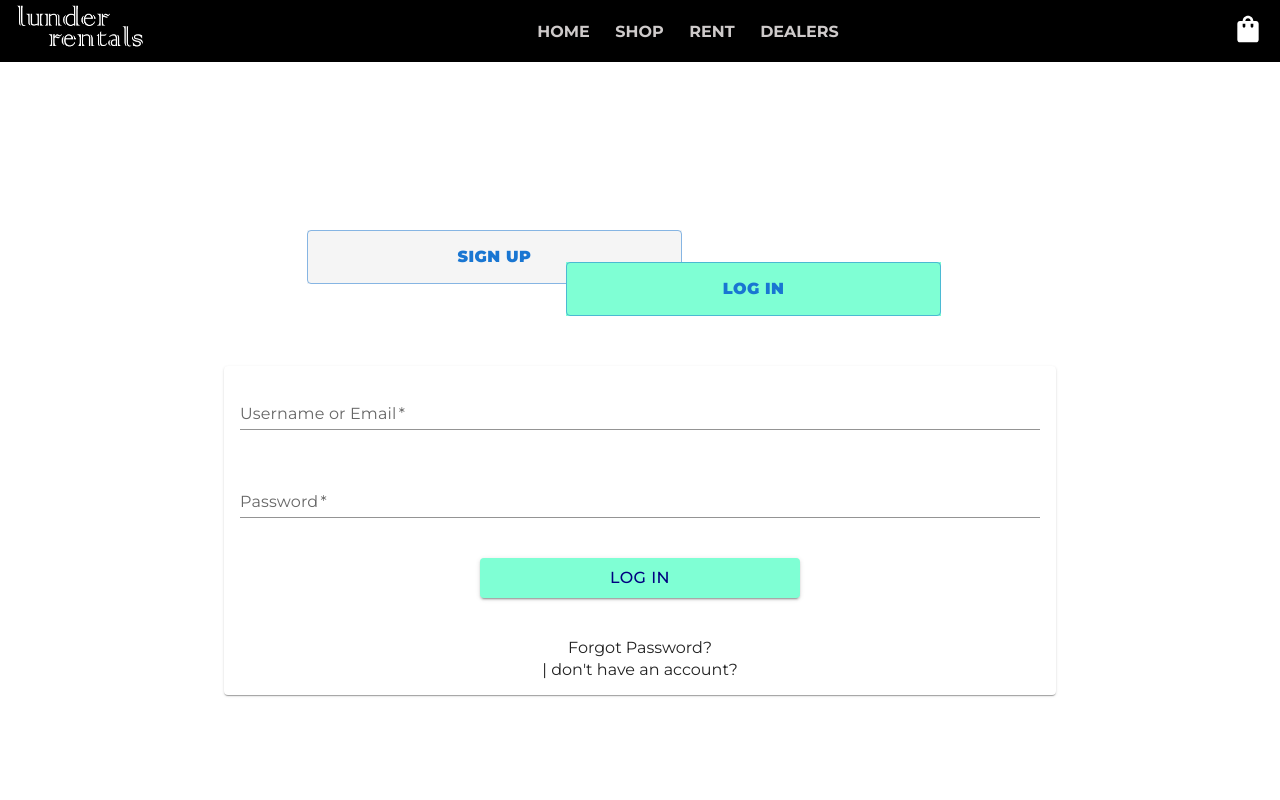
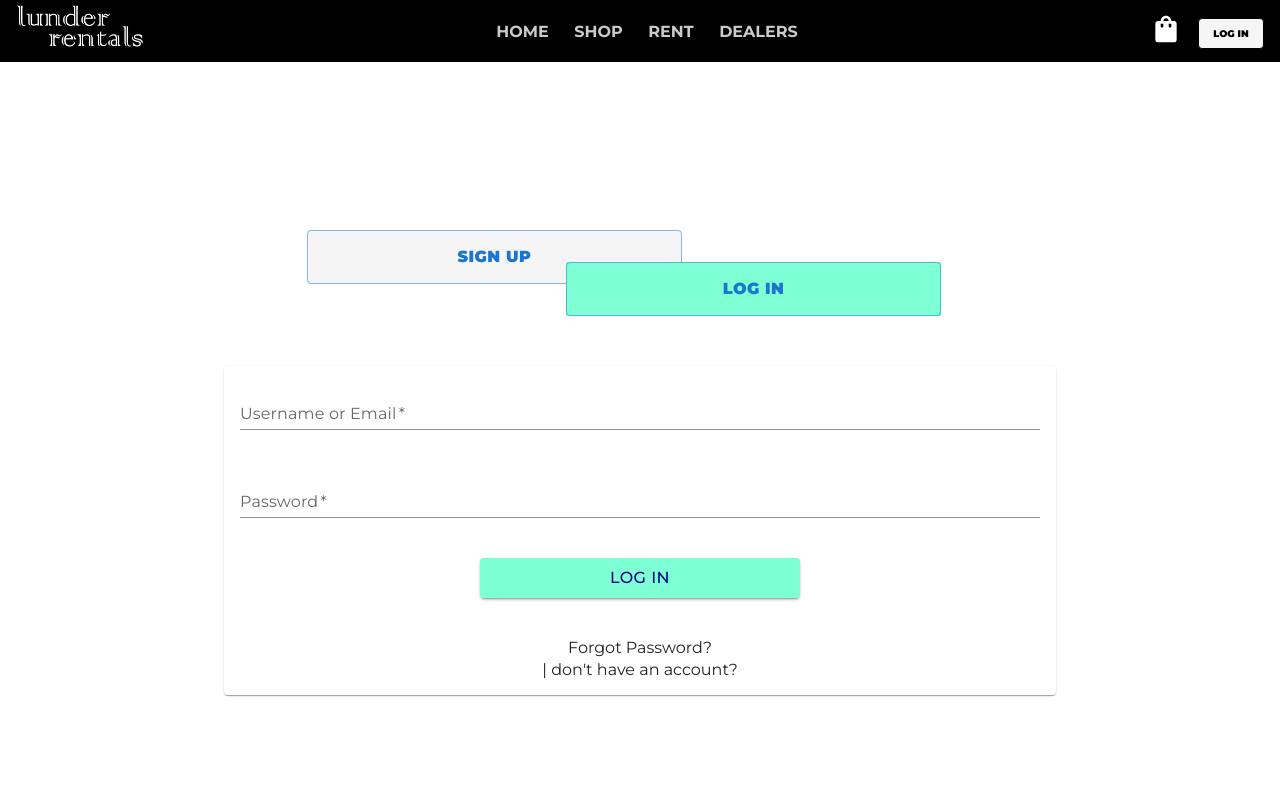
Before and after one commit to dhani-el/LunderRentals-2.0, a React (Vite) app: page /auth in a window 1280 px wide. Shown: the top 800 px of the page. Built offline with nearby package versions, Linux system fonts and the light colour scheme.

Commit message:
fix auth display dilema

```diff
--- a/src/Layout/Jsx/components.jsx
+++ b/src/Layout/Jsx/components.jsx
@@ -18,7 +18,7 @@ export function Header(){
              <Logo/>
              <NavBar/>
              <div id='authNmenuDiv'>
-             <Authenticator loggedIn = {authState.username != ''} username={authState.username} />
+             <Authenticator loggedIn = {authState.username} username={authState.username} />
              <Menu/>
              </div>
         </div>
--- a/src/Layout/Styles/index.css
+++ b/src/Layout/Styles/index.css
@@ -198,17 +198,19 @@
   #header {
     justify-content: space-between;
   }
-  #header #authenticator {
+  #header #authNmenuDiv #authenticator {
     display: flex;
     gap: 1em;
+    align-items: flex-end;
   }
-  #header #authenticator #userDiv {
+  #header #authNmenuDiv #authenticator #userDiv {
     display: flex;
     flex-direction: column;
+    gap: 0.5rem;
     align-items: center;
   }
-  #header #authenticator #userDiv p {
-    width: 70%;
+  #header #authNmenuDiv #authenticator #userDiv p {
+    width: 3rem;
     text-overflow: ellipsis;
     overflow: hidden;
     text-wrap: nowrap;
```
Also changed, not shown: src/Layout/Styles/index.scss (+7 -1 lines), 1 other file (tests, documents, lock files or other folders).
